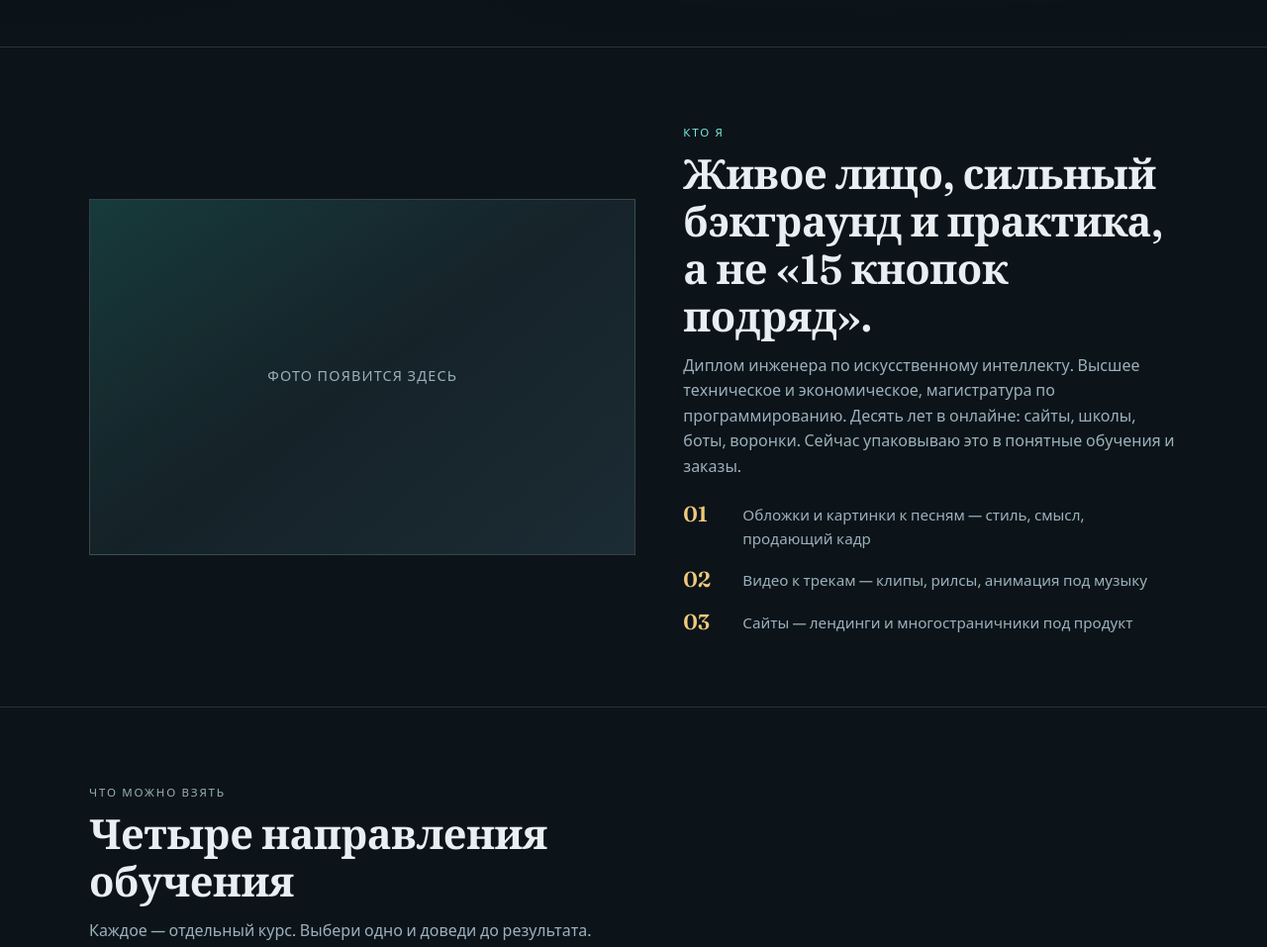
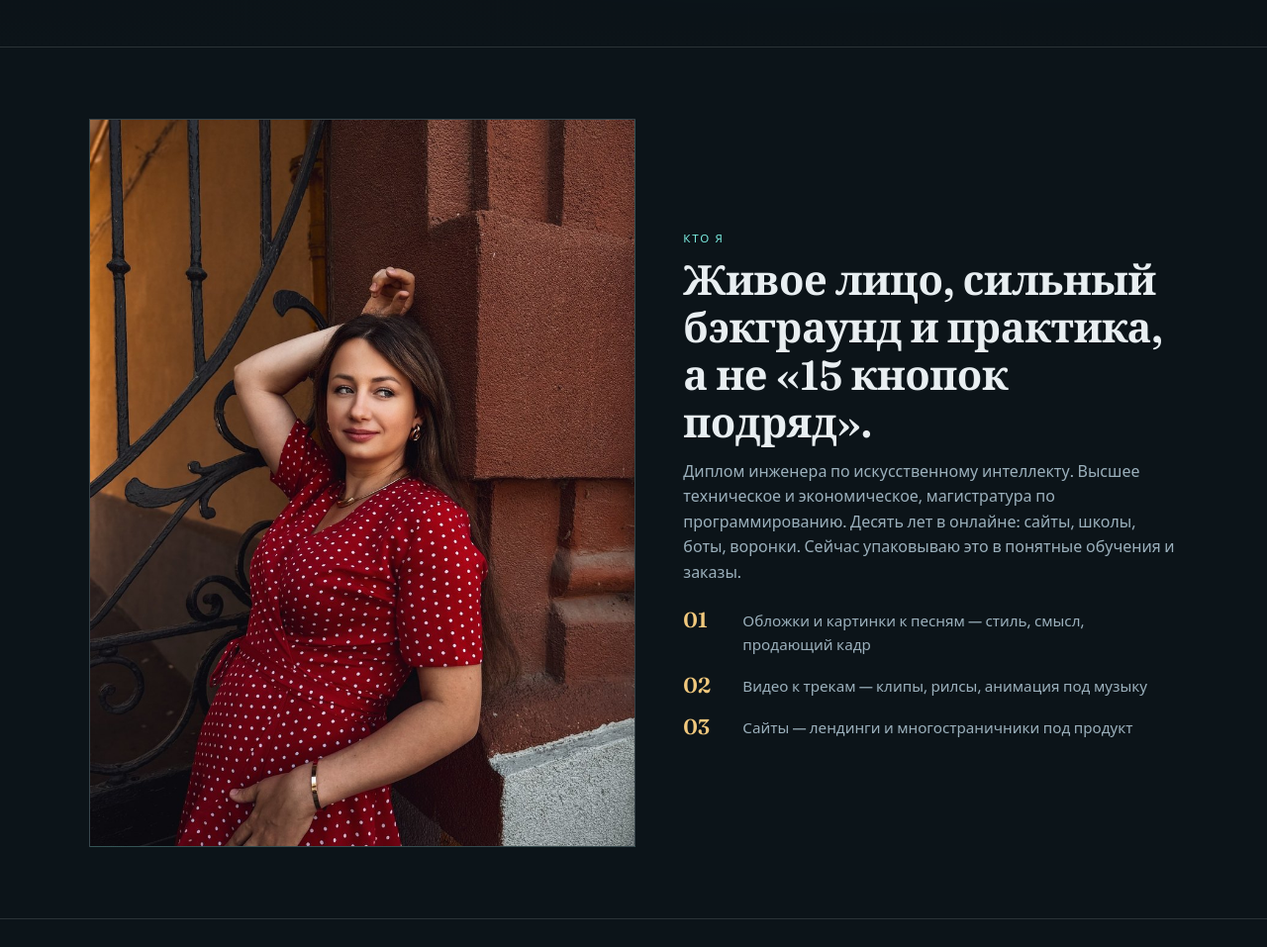
Before and after one commit to tatianaanatolievnadta-ops/TatianaZhelihovskaya, a plain HTML site: page index.html in a window 1280 px wide. Shown: the part 760-1717 px from the top of the page at 99% size. Drawn offline with Linux system fonts and the light colour scheme.

Commit message:
Put the live portrait on the homepage.
The published slot still showed the placeholder instead of Tatiana's photo.

```diff
--- a/index.html
+++ b/index.html
@@ -39,7 +39,9 @@
 
   <section id="about">
     <div class="wrap split">
-      <div class="photo-slot" aria-label="Место для живого фото"></div>
+      <div class="photo-slot has-img" aria-label="Фото Татьяны">
+        <img src="assets/portfolio/live/live-01.jpg" alt="Татьяна Желиховская" width="800" height="1000" />
+      </div>
       <div class="reveal">
         <p class="eyebrow">Кто я</p>
         <h2>Живое лицо, сильный бэкграунд и практика, а не «15 кнопок подряд».</h2>
```
Also changed, not shown: assets/portfolio/live/live-01.jpg (added).
